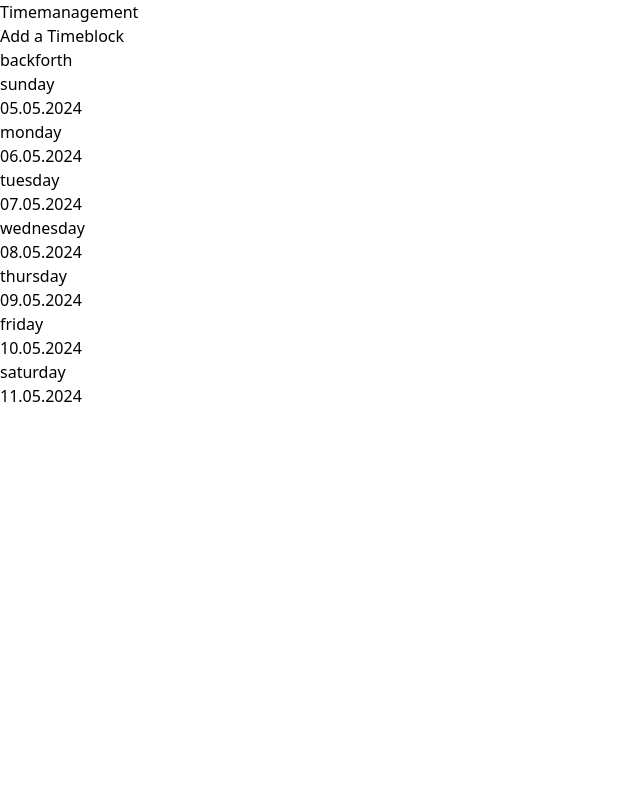
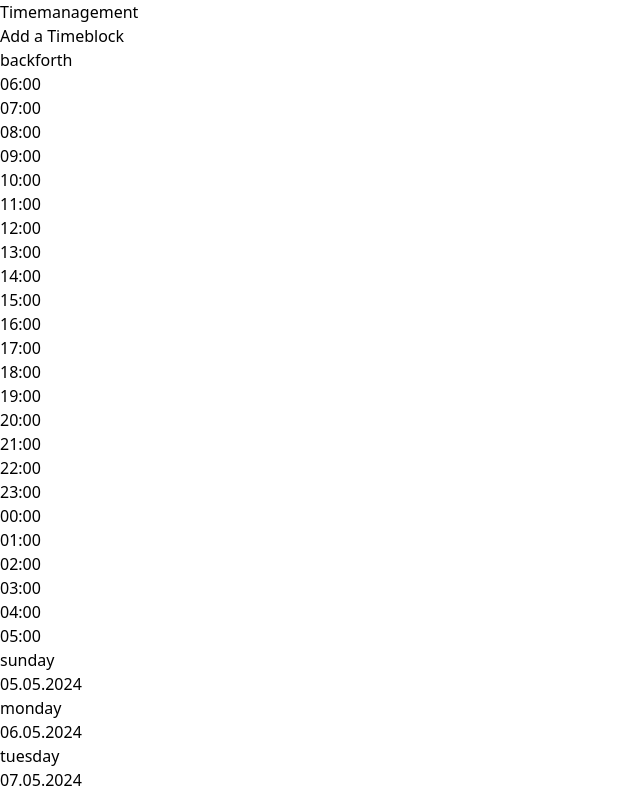
Before and after one commit to ErayC4/StudyPlaner, a React (Vite) app: page / in a window 1280 px wide. Shown: the top 796 px of the page, without its empty margins (0-640 px from the left). Built offline with nearby package versions, Linux system fonts and the light colour scheme.

Commit message:
added a timeline

```diff
--- a/src/AddTimeBlock.jsx
+++ b/src/AddTimeBlock.jsx
@@ -71,7 +71,6 @@ function AddTimeBlock() {
         Add a Timeblock
       </button>
       <Calender blocks={timeBlocks} />
-
       {isOpen ? (
         <div className="w-[50%] p-8 bg-white border-gray-600 border-2 rounded-xl absolute top-1/2 left-1/2 transform -translate-x-1/2 -translate-y-1/2 z-20">
           <form onSubmit={handleSubmit}>
--- a/src/Calender.jsx
+++ b/src/Calender.jsx
@@ -1,4 +1,5 @@
 import React, { useState } from "react";
+import Timeline from "./timeline.jsx";
 
 function Calender({ blocks }) {
   function calculateTime(startingTime, endingTime) {
@@ -16,8 +17,9 @@ function Calender({ blocks }) {
   }
 
   function calculateBaseline(blocks) {
+    //default bei 06:00 falls keine blöcke da sind
     if (!blocks || blocks.length === 0) {
-      return null;
+      return "06:00";
     }
     // Funktion, um die Minuten auf 00 zu setzen
     function roundDownToHour(timeString) {
@@ -48,8 +50,8 @@ function Calender({ blocks }) {
     "friday",
     "saturday",
   ];
-  //wochentage zum vergleichen? hab noch nix besseres gefunden
 
+  //halbe stunde * 48 = ein tag
   const stundenArray = Array.from({ length: 48 }, (_, index) => index);
 
   const handleBack = () => {
@@ -133,8 +135,11 @@ function Calender({ blocks }) {
       >
         forth
       </button>
-      <div className="grid grid-cols-7"></div>
-      <div className="grid grid-cols-7">
+      <div className="flex">
+        <div className="w-[5%] mt-[72px] border-r border-black">
+          <Timeline baseline={baseline} />
+        </div>
+        <div className="grid grid-cols-7 w-full">
         {wochentage.map((day, dayIndex) => (
           <div key={dayIndex}>
             <div
@@ -144,10 +149,9 @@ function Calender({ blocks }) {
               {day}
               <div>{dateInCalender(dayIndex)}</div>
             </div>
-            <div className="absolute z-10 ">
+            <div className="absolute z-20 ">
               {blocks.map((timeBlock, index) => (
                 <div key={index}>
-                  {/*verbuggt wegen getBiggerDate, warscheinlich was mit timeBlock.StartingDate */}
                   {getBiggerDate(
                     dateInCalender(dayIndex),
                     timeBlock.startingDate
@@ -169,10 +173,11 @@ function Calender({ blocks }) {
                         className="absolute mx-2 rounded-lg w-48"
                       >
                         <div className="pt-2 pl-4">
-                        <p className="text-xl">{timeBlock.name}</p>
-                        <p className="text-lg">{timeBlock.startingTime} - {timeBlock.endingTime}</p>
+                          <p className="text-xl">{timeBlock.name}</p>
+                          <p className="text-lg">
+                            {timeBlock.startingTime} - {timeBlock.endingTime}
+                          </p>
                         </div>
-
                       </div>
                     )}
                 </div>
@@ -199,6 +204,9 @@ function Calender({ blocks }) {
           </div>
         ))}
       </div>
+      </div>
+
+
     </div>
   );
 }
--- /dev/null
+++ b/src/timeline.jsx
@@ -0,0 +1,37 @@
+import React from "react";
+
+function Timeline({ baseline }) {
+  function calculateTime(startingTime, timeIndex) {
+    if (!startingTime) return 0;
+
+    const startingTimeParts = startingTime.split(":");
+
+    // Umwandeln der Teile in Integer
+    let startingHours = parseInt(startingTimeParts[0], 10);
+    if (startingHours + timeIndex > 23) {
+      startingHours = startingHours + timeIndex - 24;
+    } else {
+      startingHours = startingHours + timeIndex;
+    }
+    return startingHours;
+  }
+  const zeit = Array.from({ length: 24 }, (_, index) => index);
+
+  return (
+    <div className="text-end">
+      {zeit.map((index) => (
+        <div>
+          <p className="h-[60px]">
+            {calculateTime(baseline, index) >= 10 ? (
+              <p>{calculateTime(baseline, index)}:00</p>
+            ) : (
+              <p>0{calculateTime(baseline, index)}:00</p>
+            )}
+          </p>
+        </div>
+      ))}
+    </div>
+  );
+}
+
+export default Timeline;
```
